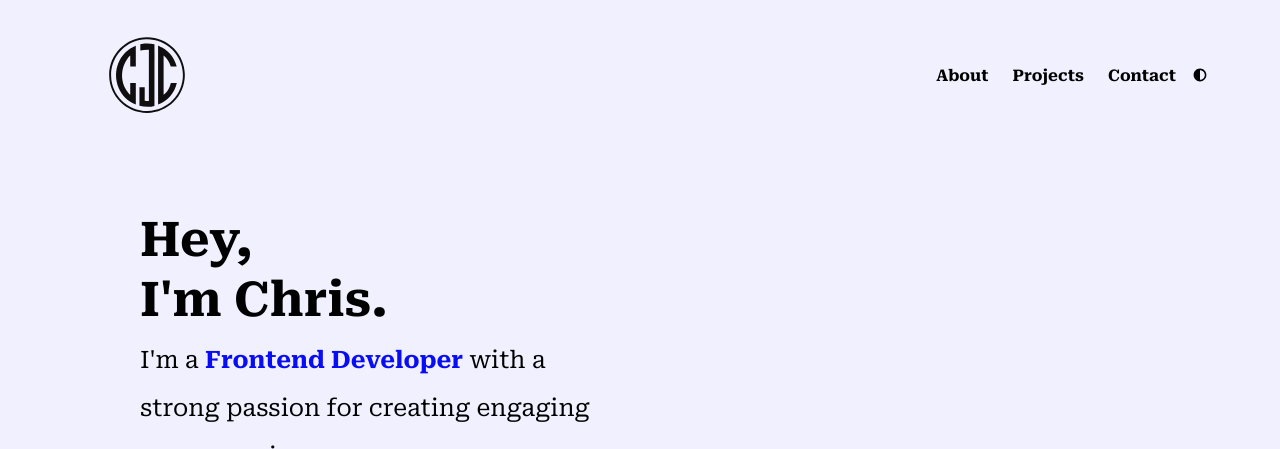
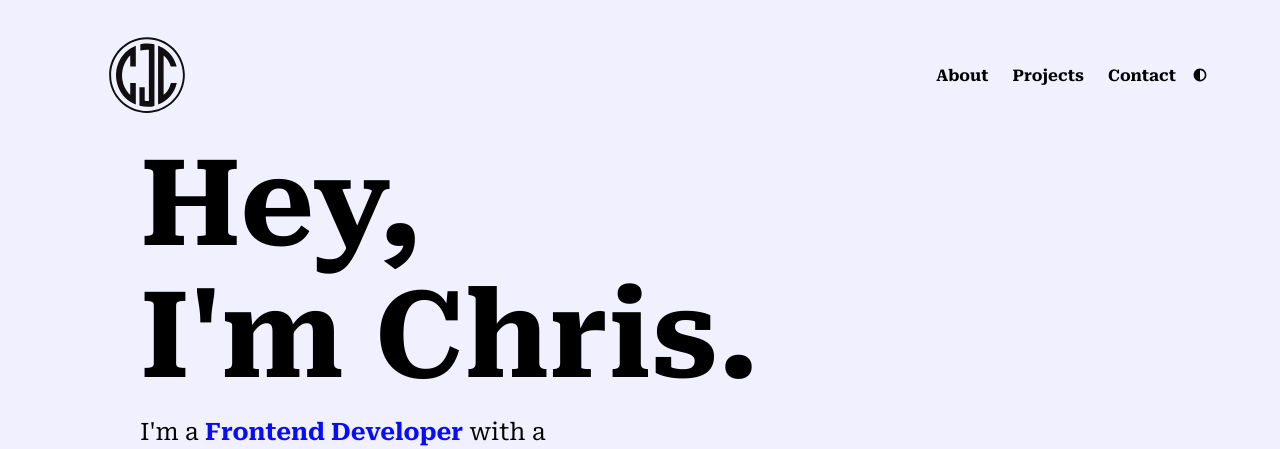
Before and after one commit to CJConner333/portfolio, a plain HTML site: page index.html in a window 1280 px wide. Shown: the top 449 px of the page. Drawn offline with Linux system fonts and the light colour scheme.

Commit message:
corrected errors in css

```diff
--- a/style.css
+++ b/style.css
@@ -19,7 +19,7 @@ li {
 }
 
 .title {
-  front-size: 120px;
+  font-size: 120px;
   margin-bottom: .75rem;
   text-align: left;
   line-height: 1;
```
